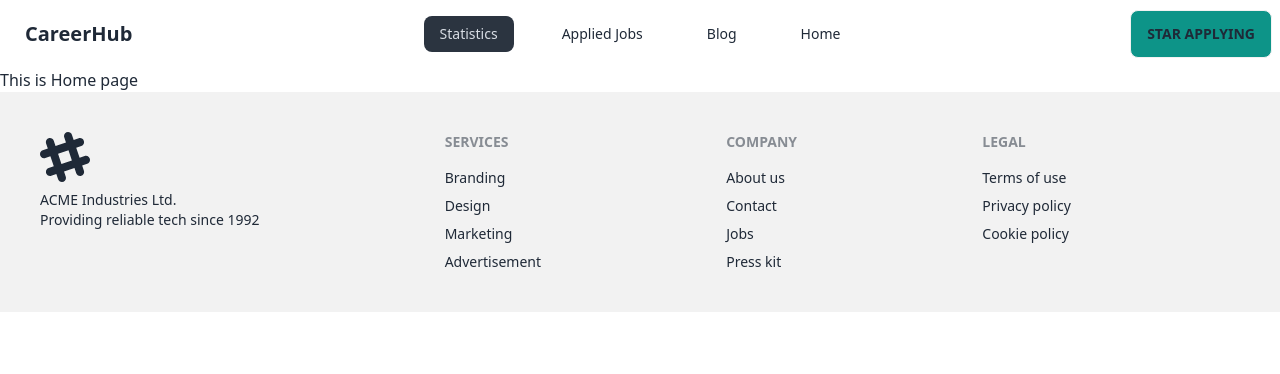
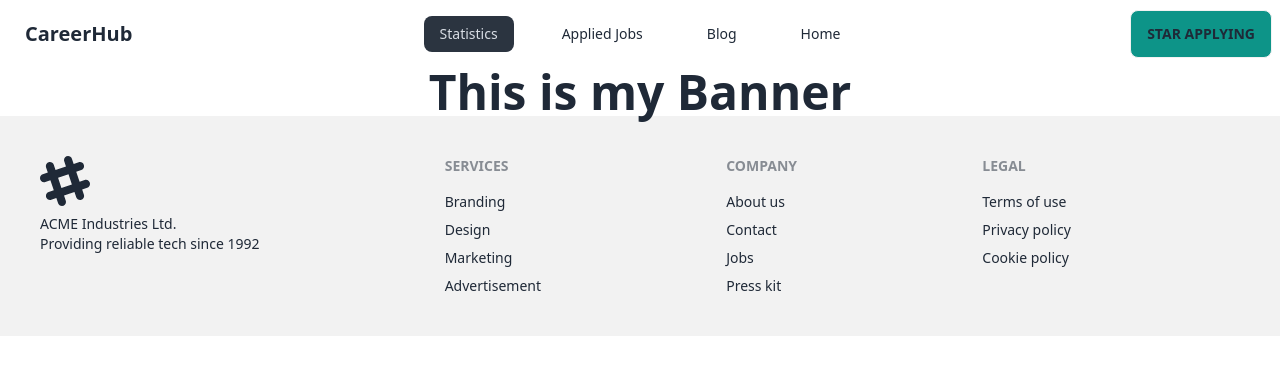
Before and after one commit to Kamrulthedev/Career-hub-projects, a React (Vite) app: page / in a window 1280 px wide. Shown: the top 374 px of the page. Built offline with nearby package versions, Linux system fonts and the light colour scheme.

Commit message:
Home-React-commit

```diff
--- /dev/null
+++ b/src/Compunents/Banner/Banner.jsx
@@ -0,0 +1,11 @@
+
+
+const Banner = () => {
+    return (
+        <div>
+           <h1 className="text-5xl font-bold text-center"> This is my Banner</h1>
+        </div>
+    );
+};
+
+export default Banner;
--- a/src/Compunents/ErroePage/ErroePage.jsx
+++ b/src/Compunents/ErroePage/ErroePage.jsx
@@ -1,12 +1,19 @@
+import { Link } from "react-router-dom";
 
 
 const ErroePage = () => {
     return (
-        <div className="text-5xl font-bold text-center mt-48 ">
-            <h1 className="mb-8">Opps !!</h1>
+        <div>
+           <div className="text-5xl font-bold text-center mt-48">
+           <h1 className="mb-8">Opps !!</h1>
             <h1 className="mb-8">404</h1>
             <p>Not Result</p>
+           </div>
+          <div className=" btn bg-violet-500 flex justify-center text-white font-bold rounded-xl mt-8">
+          <Link to={'/'}><button>GO TO HOME</button></Link>
+          </div>
         </div>
+
     );
 };
 
--- a/src/Compunents/Home/Home.jsx
+++ b/src/Compunents/Home/Home.jsx
@@ -1,9 +1,11 @@
+import Banner from "../Banner/Banner";
 
 
 const Home = () => {
     return (
         <div>
-            <h2>This is Home page</h2>
+            <Banner></Banner>
+
         </div>
     );
 };
```
